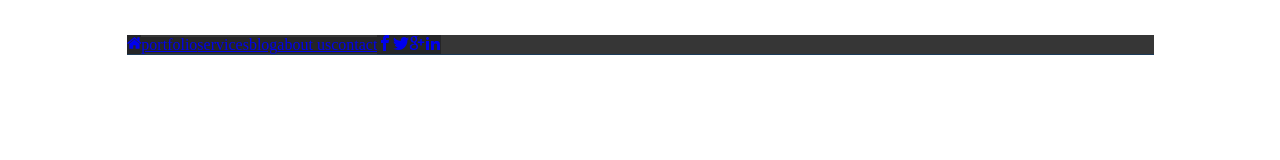
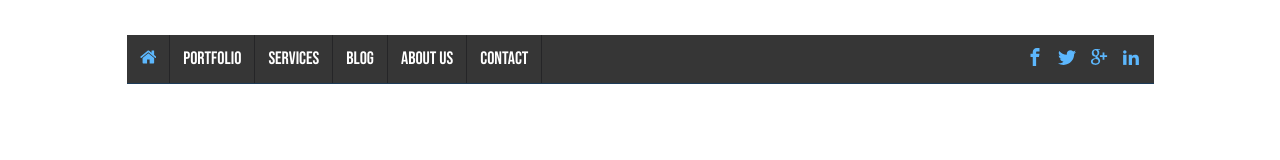
Before and after one commit to Bjorn1973/taak_nav, a plain HTML site: page index.html in a window 1280 px wide. Drawn offline with Linux system fonts and the light colour scheme.

Commit message:
styling li and a

```diff
--- a/styles.css/style.css
+++ b/styles.css/style.css
@@ -28,3 +28,37 @@ nav ul {
 nav ul li {
   background-color: var(--backgroundnav);
 }
+nav ul li a {
+  display: block;
+  font-size: 18px;
+  color: var(--text);
+  text-transform: uppercase;
+  text-decoration: none;
+  font-family: "Bebas Neue", cursive;
+  padding: 13px;
+  margin-right: 1px;
+  background-color: var(--darkgrey);
+  text-align: center;
+}
+nav ul li:nth-of-type(2) a,
+li:nth-of-type(3) a,
+li:nth-of-type(4) a,
+li:nth-of-type(5) a,
+li:nth-of-type(6) a {
+  padding: 15px 13px;
+}
+
+nav ul li:nth-of-type(1) a {
+  color: var(--hover);
+}
+nav ul li:nth-of-type(7) a,
+li:nth-of-type(8) a,
+li:nth-of-type(9) a,
+li:nth-of-type(10) a {
+  color: var(--hover);
+  padding: 13px 14px 13px 0;
+  margin-right: 0;
+}
+nav ul li:nth-of-type(7) {
+  margin-left: auto;
+}
```
